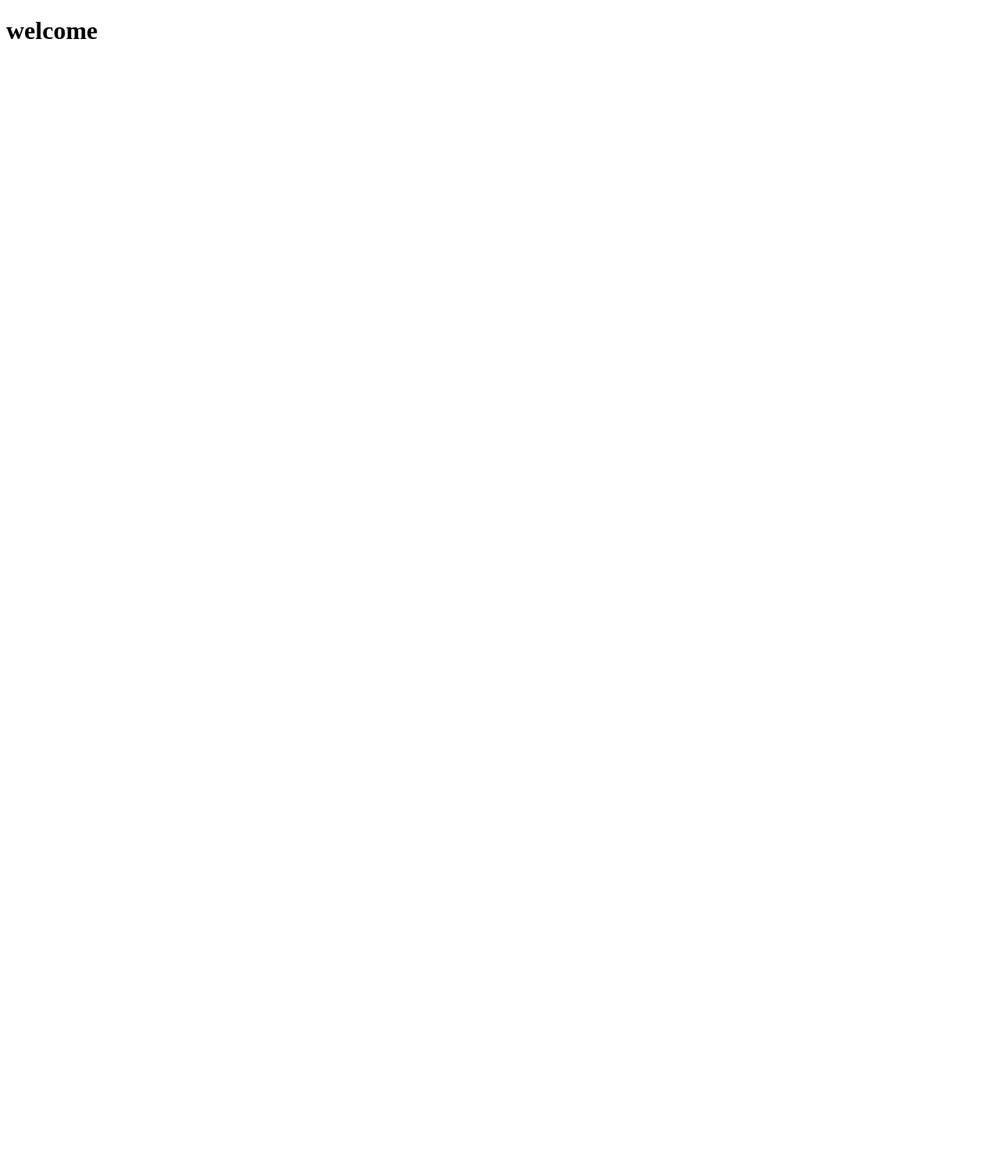
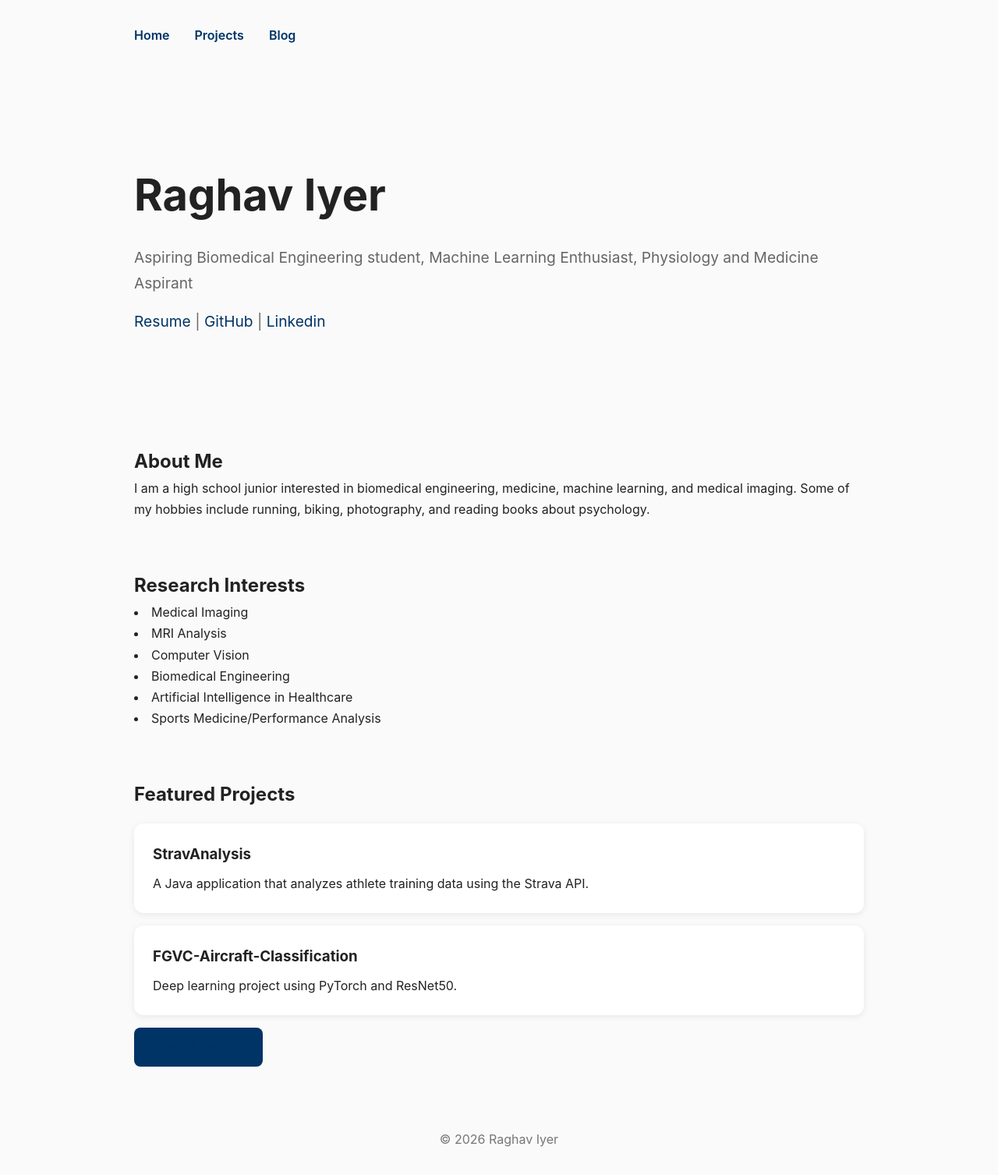
Before and after one commit to raghavi1024/raghavi1024.github.io, a plain HTML site: page index.html in a window 1280 px wide. Shown: the whole page at 78% size. Before the commit the page ends 800 px from the top, so only its background shows below. Drawn offline with Linux system fonts and the light colour scheme.

Commit message:
Add files via upload

```diff
--- a/index.html
+++ b/index.html
@@ -1,10 +1,82 @@
 <!DOCTYPE html>
-<html>
+<html lang="en">
+
 <head>
-    <title>Github website</title>
+    <meta charset="UTF-8">
+    <meta name="viewport" content="width=device-width, initial-scale=1.0">
+    <title>Raghav Iyer</title>
+    <link rel="stylesheet" href="style.css">
 </head>
+
 <body>
-    <h1>welcome</h1>
-    <p></p>
+
+    <nav>
+        <a href="index.html">Home</a>
+        <a href="projects.html">Projects</a>
+        <a href="blog.html">Blog</a>
+    </nav>
+
+    <header class="hero">
+        <h1>Raghav Iyer</h1>
+
+        <p>
+            Aspiring Biomedical Engineering student, Machine Learning Enthusiast, Physiology and Medicine Aspirant
+        </p>
+        <p><a href = "data/resume.pdf">Resume</a> | <a href = "https://github.com/raghavi1024">GitHub</a> | <a href="https://www.linkedin.com/in/raghav-i-a81787403/">Linkedin</a></p>
+    </header>
+
+    <section>
+        <h2>About Me</h2>
+
+        <p>
+            I am a high school junior interested in biomedical engineering,
+            medicine, machine learning, and medical imaging. Some of my hobbies include running, biking, photography, and reading books about psychology.
+
+        </p>
+    </section>
+
+    <section>
+        <h2>Research Interests</h2>
+
+
+        <ul style = "list-style-position: inside; padding-left: 0;">
+            <li>Medical Imaging</li>
+            <li>MRI Analysis</li>
+            <li>Computer Vision</li>
+            <li>Biomedical Engineering</li>
+            <li>Artificial Intelligence in Healthcare</li>
+            <li>Sports Medicine/Performance Analysis</li>
+        </ul>
+
+    </section>
+
+    <section>
+        <h2>Featured Projects</h2>
+
+        <div class="card">
+            <h3>StravAnalysis</h3>
+            <p>
+                A Java application that analyzes athlete training data
+                using the Strava API.
+            </p>
+        </div>
+
+        <div class="card">
+            <h3>FGVC-Aircraft-Classification</h3>
+            <p>
+                Deep learning project using PyTorch and ResNet50.
+            </p>
+        </div>
+
+        <a class="button" href="projects.html">
+            View All Projects
+        </a>
+    </section>
+
+    <footer>
+        © 2026 Raghav Iyer
+    </footer>
+
 </body>
+
 </html>
--- /dev/null
+++ b/style.css
@@ -0,0 +1,99 @@
+
+* {
+    margin: 0;
+    padding: 0;
+    box-sizing: border-box;
+}
+
+body {
+    font-family: Inter, Arial, sans-serif;
+    max-width: 1000px;
+    margin: 0 auto;
+    padding: 2rem;
+    line-height: 1.7;
+    color: #222;
+    background: #fafafa;
+}
+
+nav {
+    display: flex;
+    gap: 2rem;
+    margin-bottom: 4rem;
+}
+
+nav a {
+    text-decoration: none;
+    color: #003366;
+    font-weight: 600;
+}
+
+nav a:hover {
+    opacity: 0.7;
+}
+
+.hero {
+    padding: 5rem 0;
+}
+
+.hero h1 {
+    font-size: 3.5rem;
+}
+
+.hero p {
+    font-size: 1.2rem;
+    color: #666;
+    margin-top: 1rem;
+}
+
+section {
+    margin-top: 4rem;
+}
+
+.card {
+    background: white;
+    border-radius: 12px;
+    padding: 1.5rem;
+    margin-top: 1rem;
+    box-shadow: 0 2px 8px rgba(0,0,0,.08);
+}
+
+.card h3 {
+    margin-bottom: .5rem;
+}
+
+.button {
+    display: inline-block;
+    margin-top: 1rem;
+    padding: .7rem 1.2rem;
+    background: #003366;
+    color: white;
+    text-decoration: none;
+    border-radius: 8px;
+}
+
+.post-preview {
+    margin-bottom: 2rem;
+}
+
+.post-preview a {
+    color: #003366;
+    text-decoration: none;
+}
+
+footer {
+    margin-top: 5rem;
+    color: #777;
+    text-align: center;
+}
+
+.post-date {
+    color: #777;
+    font-size: 0.9rem;
+    margin-top: -5px;
+    margin-bottom: 10px;
+}
+
+a:link {
+  text-decoration: none;
+  color:#003366
+}
```
Also changed, not shown: blog.html (added, +68 -0 lines), projects.html (added, +89 -0 lines).
